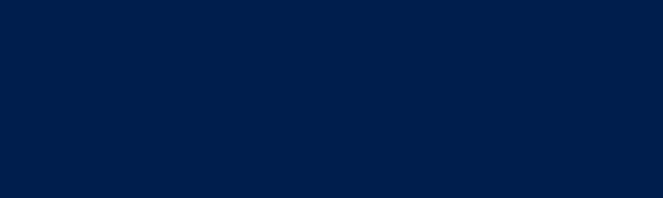
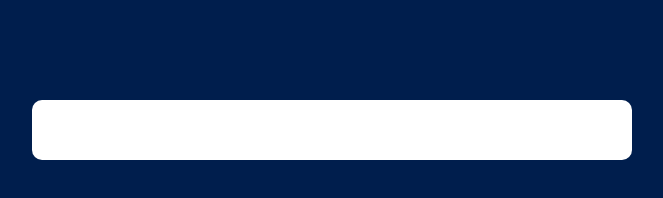
Before and after one commit to GinaTovarAlmario/quizapp, a plain HTML site: page index.html in a window 1280 px wide. Shown: the whole page, without its empty margins (308-971 px from the left). Drawn offline with Linux system fonts and the light colour scheme.

Commit message:
added basic structure to card for quiz

```diff
--- a/index.html
+++ b/index.html
@@ -9,6 +9,10 @@
     <link rel="stylesheet" href="style.css">
 </head>
 <body>
+    <main>
+        <div class="app">
 
+        </div>
+    </main>
 </body>
 </html>
--- a/style.css
+++ b/style.css
@@ -7,3 +7,11 @@
 body{
     background: #001e4d;
 }
+.app{
+    background:#fff;
+    width: 90%;
+    max-width: 600px;
+    margin: 100px auto 0;
+    border-radius: 10px;
+    padding: 30px;
+}
```
